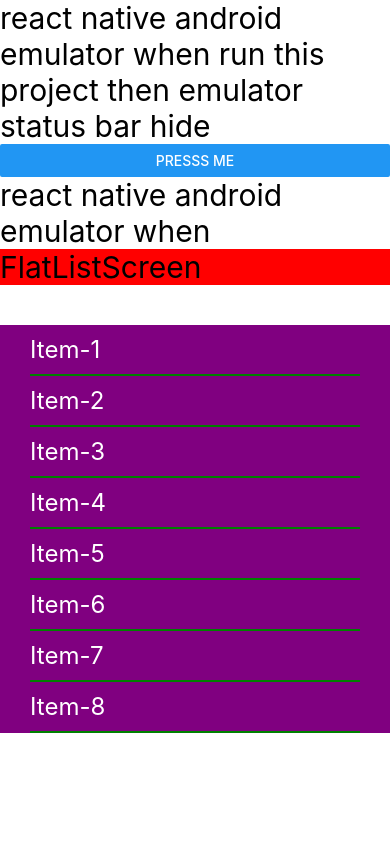
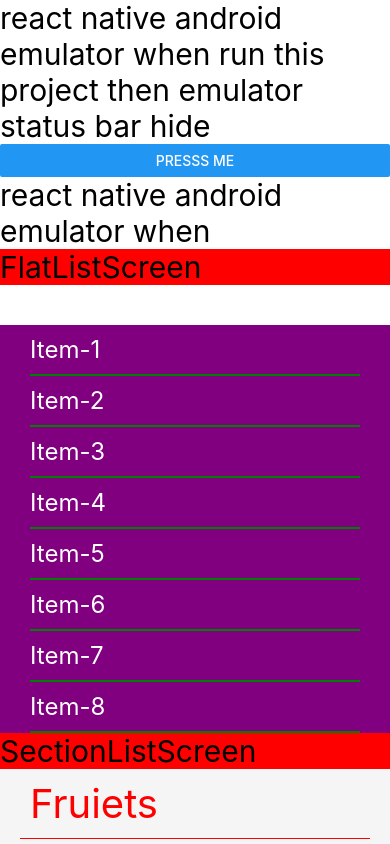
Before and after one commit to nuruddin-osman/react-native-practice, a React Native app: screen / in a window 390 px wide. Built offline with nearby package versions, Linux system fonts and the light colour scheme.

Commit message:
SectionList practice done

```diff
--- a/App.jsx
+++ b/App.jsx
@@ -1,19 +1,23 @@
-import { View, Text, Button } from 'react-native';
+import { View, Text, Button, ScrollView } from 'react-native';
 import React from 'react';
 import First from './src/components/First';
 import FlatListScreen from './src/components/FlatListScreen';
+import SectionListScreen from './src/components/SectionListScreen';
 
 const App = () => {
   return (
+    <ScrollView>
       <View>
         <Text style={{ fontSize: 30 }}>
-        react native android emulator when run this project then emulator status
-        bar hide
+          react native android emulator when run this project then emulator
+          status bar hide
         </Text>
         <Button title="presss me" />
         <First />
         <FlatListScreen />
+        <SectionListScreen />
       </View>
+    </ScrollView>
   );
 };
 
--- /dev/null
+++ b/src/components/SectionListScreen.jsx
@@ -0,0 +1,88 @@
+import { View, Text, SectionList, StyleSheet } from 'react-native';
+import React from 'react';
+
+const itemsList = [
+  {
+    id: 1,
+    title: 'Fruiets',
+    data: [
+      { id: 1, name: 'apple' },
+      { id: 2, name: 'mango' },
+      { id: 3, name: 'Fineapple' },
+      { id: 4, name: 'orange' },
+    ],
+  },
+  {
+    id: 2,
+    title: 'Vegitables',
+    data: [
+      { id: 1, name: 'Tomato' },
+      { id: 2, name: 'Potato' },
+      { id: 3, name: 'Drugon tee' },
+      { id: 4, name: 'Helencha' },
+    ],
+  },
+  {
+    id: 3,
+    title: 'Animales',
+    data: [
+      { id: 1, name: 'Elepent' },
+      { id: 2, name: 'Dog' },
+      { id: 3, name: 'cow' },
+      { id: 4, name: 'got' },
+    ],
+  },
+];
+
+const SectionListScreen = () => {
+  const renderSectionHeader = ({ section }) => {
+    return (
+      <View>
+        <Text style={style.styleTitle}>{section.title}</Text>
+      </View>
+    );
+  };
+  const renderItem = ({ item }) => {
+    return (
+      <View>
+        <Text style={style.listItem}>{item.name}</Text>
+      </View>
+    );
+  };
+  return (
+    <View>
+      <Text style={style.headers}>SectionListScreen</Text>
+      <SectionList
+        sections={itemsList}
+        renderItem={renderItem}
+        renderSectionHeader={renderSectionHeader}
+        contentContainerStyle={style.container}
+      />
+    </View>
+  );
+};
+
+const style = StyleSheet.create({
+  container: {
+    backgroundColor: '#f5f5f5',
+    paddingHorizontal: 20,
+  },
+  headers: {
+    backgroundColor: 'red',
+    fontSize: 30,
+  },
+  styleTitle: {
+    fontSize: 40,
+    color: 'red',
+    padding: 10,
+    borderBottomWidth: 1,
+    borderColor: 'red',
+  },
+  listItem: {
+    fontSize: 30,
+    color: 'gray',
+    padding: 10,
+  },
+});
+
+export default SectionListScreen;
```
Lines whose indentation alone changed are shown as unchanged.
